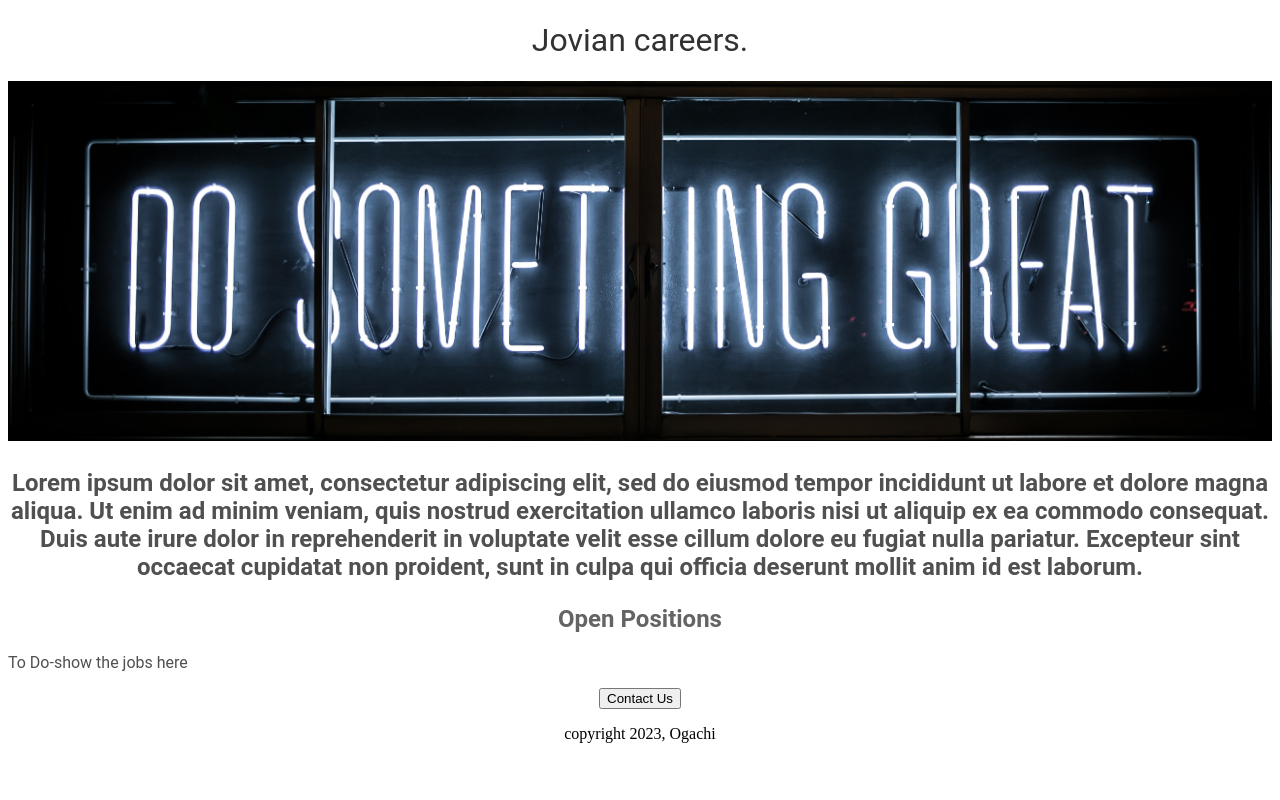
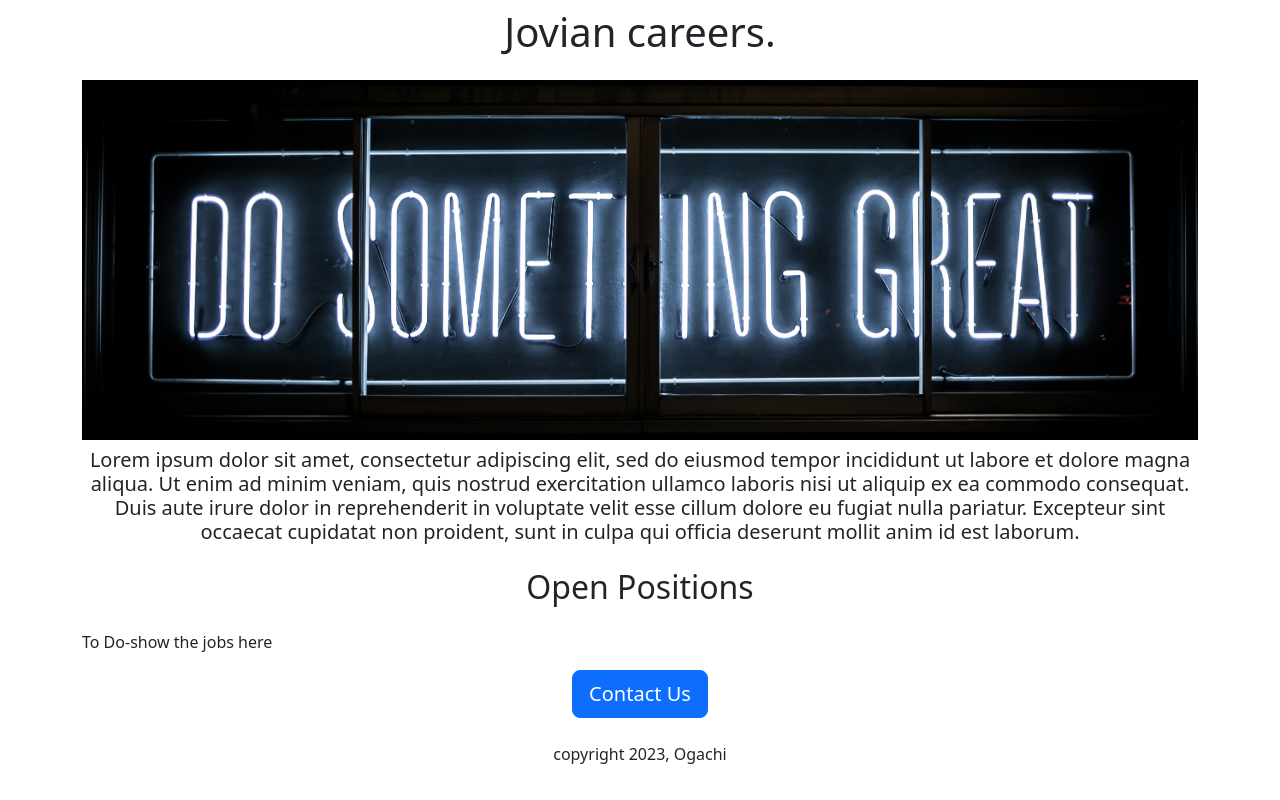
Before and after one commit to Ogachi254/jovian-careers-website, a Flask app: page / in a window 1280 px wide. Run offline with Flask 2, Linux system fonts and the light colour scheme.

Commit message:
css html and bootstrap complete

```diff
--- a/templates/home.html
+++ b/templates/home.html
@@ -2,54 +2,34 @@
 <html>
   <head>
     <title> Jovian Careers </title>
+     <meta charset="utf-8">
+    <meta name="viewport" content="width=device-width, initial-scale=1">
+     <link href="https://cdn.jsdelivr.net/npm/bootstrap@5.3.0-alpha1/dist/css/bootstrap.min.css" rel="stylesheet" integrity="sha384-GLhlTQ8iRABdZLl6O3oVMWSktQOp6b7In1Zl3/Jr59b6EGGoI1aFkw7cmDA6j6gD" crossorigin="anonymous">
     <style>
-      h1{
-        font: size 40px;
-        font-family: Roboto;
-        font-weight: normal;
-        color:rgb(50,50,50);
-        text-align: center;
-      }
-
-      #banner{
+      #banner {
+        height: 360px;
         width: 100%;
-        height: 360px;
         object-fit: cover;
-      }
-      h2{
-        font-family: Roboto;
-        font: size; 32px;
-        color: rgb(100,100,100);
-        text-align: center;
-      }
-
-      .bodytext {
-       font-family: Roboto;
-       color: rgb(80,80,80);
-      }
-
-      # container {
-        max-width: 720px;
-        margin: 0 auto;
 
       }
     </style>
   </head>
-    <div id=container>
+  </head>
+    <div class="container">
     <body>
-     <h1>Jovian careers.</h1>
-     <img id="banner" src="https://jovian-careers-website.wizard252.repl.co/static/banner.jpg" height="320">
-      <h2 About Jovian>
-      <p class="bodytext">
+     <h1 class="text-center mt-2 mb-4">Jovian careers.</h1>
+     <img class="img-fluid" id="banner" src="https://jovian-careers-website.wizard252.repl.co/static/banner.jpg" height="320">
+      <h2 class="text-center  mt-2 mb-4" About Jovian>
+      <p class="lead">
       Lorem ipsum dolor sit amet, consectetur adipiscing elit, sed do eiusmod tempor incididunt ut labore et dolore magna aliqua. Ut enim ad minim veniam, quis nostrud exercitation ullamco laboris nisi ut aliquip ex ea commodo consequat. Duis aute irure dolor in reprehenderit in voluptate velit esse cillum dolore eu fugiat nulla pariatur. Excepteur sint occaecat cupidatat non proident, sunt in culpa qui officia deserunt mollit anim id est laborum.
       </p>
-        <h2> Open Positions </h2>
-        <P class="bodytext">
+        <h2 class="text-center  mt-2 mb-4"> Open Positions </h2>
+        <P>
           To Do-show the jobs here
         </P>
-        <div style="text-align:center;">
-        <button> Contact Us </button>
-          <p>copyright 2023, Ogachi</p>
+        <div class="text-center">
+        <button class="btn btn-primary btn-lg"> Contact Us </button>
+          <p class="mt-4">copyright 2023, Ogachi</p>
         </div>
     </body>
       </div>
```
